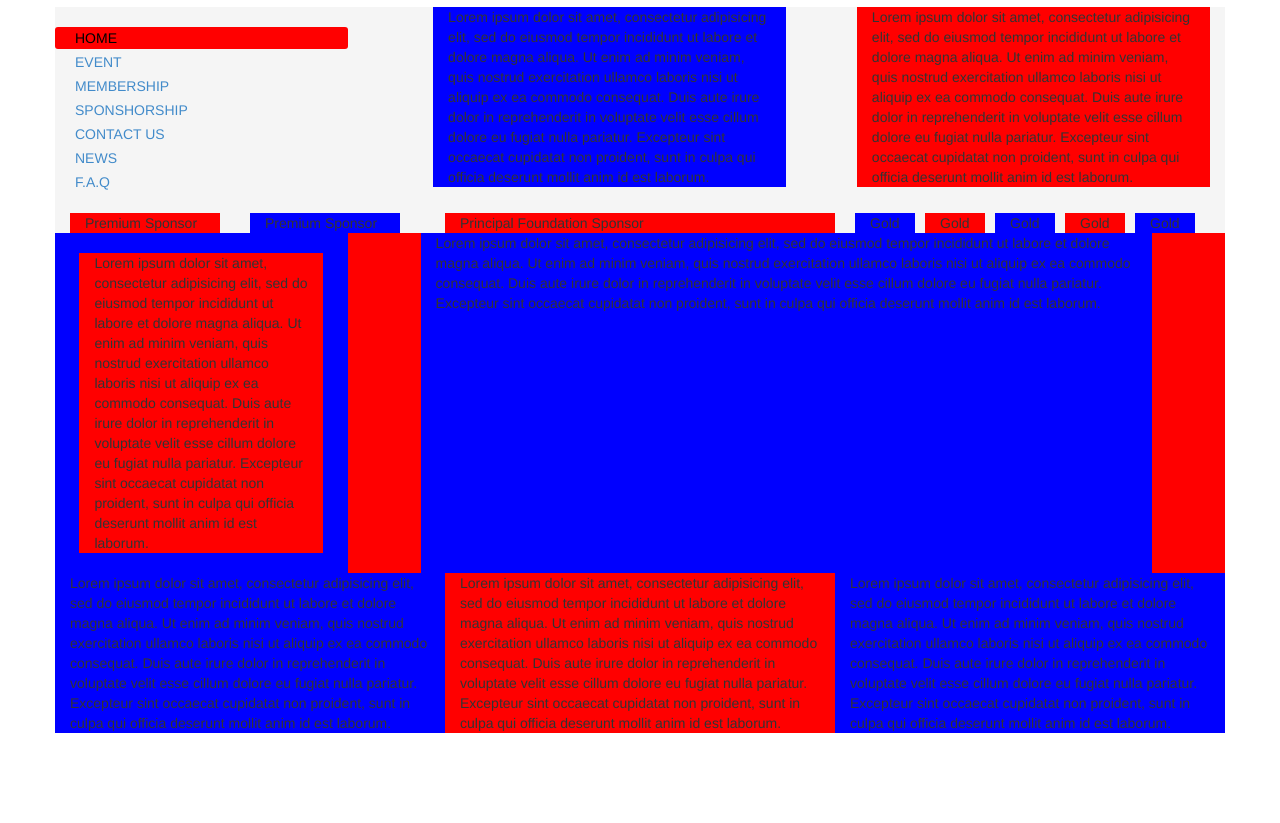
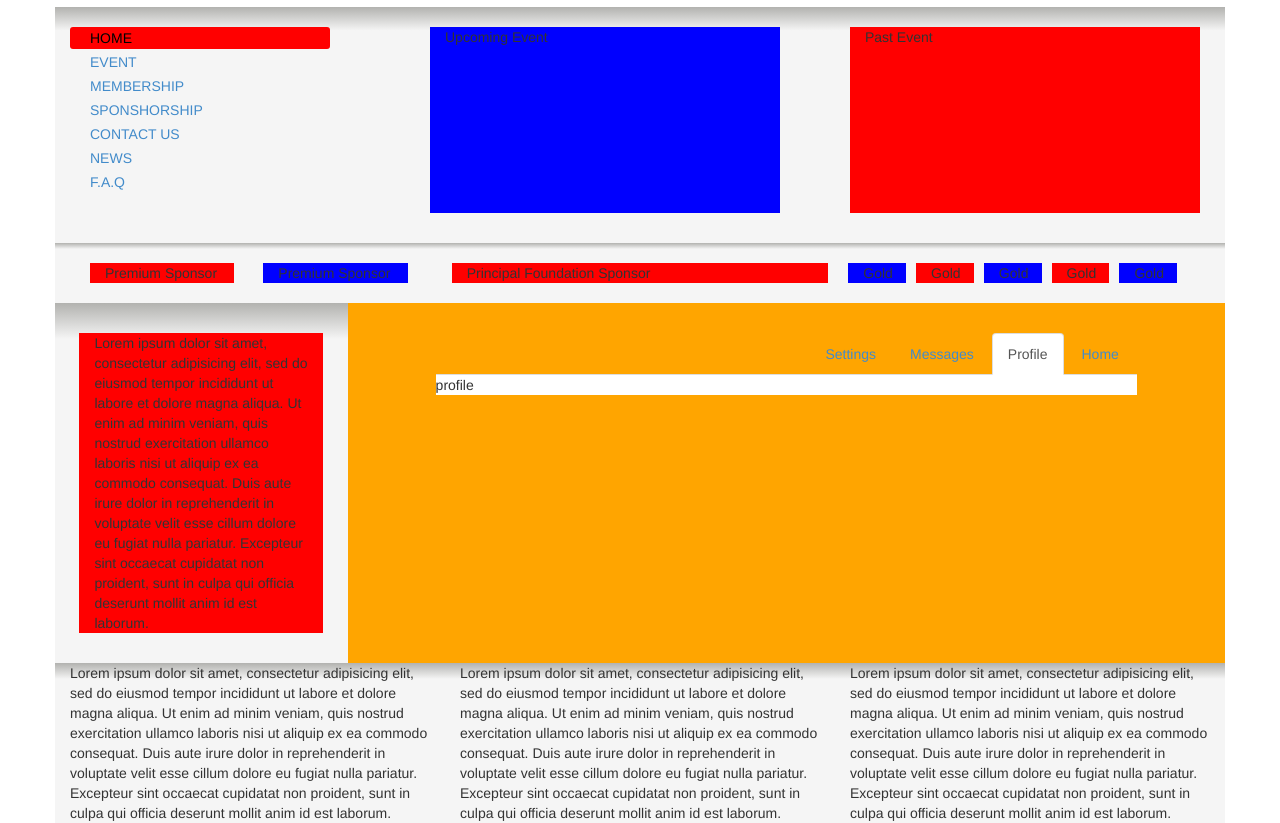
Before and after one commit to rudyfridian/CoalClubIndonesia, a plain HTML site: page index.html in a window 1280 px wide. Shown: the part 63-886 px from the top of the page. Before the commit the page ends 800 px from the top, so only its background shows below. Drawn offline with nearby package versions, Linux system fonts and the light colour scheme.

Commit message:
revision template

```diff
--- a/dist/css/style.css
+++ b/dist/css/style.css
@@ -18,11 +18,25 @@
 }
 
 div.sub-header{
-	background-color: #f5f5f5;
+	background-image:
+    linear-gradient(
+      to bottom,
+      #B2B2AF,
+      #f5f5f5 10%
+    );
+	/*background-color: #f5f5f5;*/
 
 }
-.nav-style{
-		padding:20px 0px 20px;
+#wrapper-nav{
+		padding:20px 0px ;
+		/*display: table;*/
+		overflow: hidden;
+		margin: 0px 10px 30px 0px;
+}
+
+#wrapper-nav [class*="col-"] {
+    margin-bottom: -99999px;
+    padding-bottom: 99999px;
 }
 .banner > .col-md-2{
 	margin-left: 5px;
@@ -30,7 +44,7 @@ div.sub-header{
 	/*padding-left: 5px;*/
 }
 .content{
-		padding:20px 0px 20px;
+		padding:30px 0px 30px;
 		height: inherit;
 		min-height: 100%;
 }
@@ -42,10 +56,10 @@ div.sub-header{
     display: table-cell;
     vertical-align: top;
 }
-#news{
+/*#event{
 	display: table;
 }
-#news .news-content{
+#event .event-content{
 	display: block;
     position:absolute;
     height:auto;
@@ -53,4 +67,21 @@ div.sub-header{
     top:0;
     left:0;
     right:0;
+    float: none;
+    display: table-cell;
+    vertical-align: top;
+}*/
+/*.event-content{
+	margin: px 0px 0px 30px;
+}*/
+/*#footer{
+	margin-top: 30px;
+}*/
+.nav-tabs > li {
+  float: right;
+  /*margin-bottom: -1px;*/
 }
+#ads
+{
+	padding: 20px;
+}
--- a/index.html
+++ b/index.html
@@ -8,11 +8,15 @@
 </head>
 <body>
 	<div class="container">
-		<div class="row"><header>
+
+		<div id="header" class="row">
+			<header>
 				<h1><a href="index.html">CCI</a></h1>
 				<p></p>
-		</header></div>
-		<div class="row sub-header">
+			</header>
+		</div>
+		<div id="sub-header" class="row sub-header">
+			<div id="wrapper-nav">
 				<div class="col-md-3 nav-style">
 					<ul class="nav nav-pills nav-stacked">
 						<li class="active"><a href="">HOME</a></li>
@@ -24,26 +28,21 @@
 						<li><a href="">F.A.Q</a></li>
 					</ul>
 				</div>
-			<div class="col-md-9">
-				<div class="col-md-5 col-md-offset-1" style="background-color:blue">Lorem ipsum dolor sit amet, consectetur adipisicing elit, sed do eiusmod
-					tempor incididunt ut labore et dolore magna aliqua. Ut enim ad minim veniam,
-					quis nostrud exercitation ullamco laboris nisi ut aliquip ex ea commodo
-					consequat. Duis aute irure dolor in reprehenderit in voluptate velit esse
-					cillum dolore eu fugiat nulla pariatur. Excepteur sint occaecat cupidatat non
-					proident, sunt in culpa qui officia deserunt mollit anim id est laborum.
+				<div id="box-event" class="col-md-9">
+					<div class="col-md-5 col-md-offset-1" style="background-color:blue">
+						Upcoming Event
 					</div>
-				<div class="col-md-5 col-md-offset-1" style="background-color:red">Lorem ipsum dolor sit amet, consectetur adipisicing elit, sed do eiusmod
-					tempor incididunt ut labore et dolore magna aliqua. Ut enim ad minim veniam,
-					quis nostrud exercitation ullamco laboris nisi ut aliquip ex ea commodo
-					consequat. Duis aute irure dolor in reprehenderit in voluptate velit esse
-					cillum dolore eu fugiat nulla pariatur. Excepteur sint occaecat cupidatat non
-					proident, sunt in culpa qui officia deserunt mollit anim id est laborum.</div>
+					<div class="col-md-5 col-md-offset-1" style="background-color:red">
+						Past Event
 					</div>
+				</div>
+			</div>
+
 			<!--
 			<div class="col-md-3 col-md-offset-1" style="background-color:blue">Lorem ipsum dolor sit amet, consectetur adipisicing elit. Velit veniam commodi unde facere, id molestias aperiam ipsum quas qui natus perspiciatis. Omnis pariatur placeat eos, suscipit adipisci nesciunt consequatur sequi!</div>
 			<div class="col-md-3 col-md-offset-1" style="background-color:red">Lorem ipsum dolor sit amet, consectetur adipisicing elit. Laborum rerum nulla, facilis totam eligendi, labore similique sunt aliquam voluptatum iure recusandae eius obcaecati vitae consequatur tempore sit, a at. Illo.</div> -->
 		</div>
-		<div class="row sub-header">
+		<div id="ads" class="row sub-header">
 			<div class="col-md-4">
 				<div class="col-md-5"style="background-color:red">Premium Sponsor</div>
 				<div class="col-md-5 col-md-offset-1"style="background-color:blue">Premium Sponsor</div>
@@ -60,33 +59,51 @@
 
 		</div>
 		<div id="content" class="row sub-header">
-			<div class="col-md-3 content" style="background-color:blue">
+			<div id="side-ads" class="col-md-3 content" >
 				<div class="col-md-10 col-md-offset-1" style="background-color:red">Lorem ipsum dolor sit amet, consectetur adipisicing elit, sed do eiusmod
 					tempor incididunt ut labore et dolore magna aliqua. Ut enim ad minim veniam,
 					quis nostrud exercitation ullamco laboris nisi ut aliquip ex ea commodo
 					consequat. Duis aute irure dolor in reprehenderit in voluptate velit esse
 					cillum dolore eu fugiat nulla pariatur. Excepteur sint occaecat cupidatat non
 					proident, sunt in culpa qui officia deserunt mollit anim id est laborum.
+
 				</div>
 			</div>
-			<div id="news" class="col-md-9 content"style="background-color:red">
-				<div  class="col-md-10 col-md-offset-1 news-content" style="background-color:blue">Lorem ipsum dolor sit amet, consectetur adipisicing elit, sed do eiusmod
-					tempor incididunt ut labore et dolore magna aliqua. Ut enim ad minim veniam,
-					quis nostrud exercitation ullamco laboris nisi ut aliquip ex ea commodo
-					consequat. Duis aute irure dolor in reprehenderit in voluptate velit esse
-					cillum dolore eu fugiat nulla pariatur. Excepteur sint occaecat cupidatat non
-					proident, sunt in culpa qui officia deserunt mollit anim id est laborum.</div>
-				</div>
-			</div>
-			<div class="row sub-header">
-				<div class="col-md-4"style="background-color:blue">Lorem ipsum dolor sit amet, consectetur adipisicing elit, sed do eiusmod
+			<div id="event" class="col-md-9 content"style="background-color: #ffa500">
+				<div  class="col-md-10 col-md-offset-1 event-content" >
+
+					<ul class="nav nav-tabs " role="tablist" id="myTab">
+						<li class="active"><a href="#home" role="tab" data-toggle="tab">Home</a></li>
+						<li><a href="#profile" role="tab" data-toggle="tab">Profile</a></li>
+						<li><a href="#messages" role="tab" data-toggle="tab">Messages</a></li>
+						<li><a href="#settings" role="tab" data-toggle="tab">Settings</a></li>
+					</ul>
+
+					<div class="tab-content" style="background-color:#fff">
+					<div class="tab-pane active" id="home">Lorem ipsum dolor sit amet, consectetur adipisicing elit, sed do eiusmod
 					tempor incididunt ut labore et dolore magna aliqua. Ut enim ad minim veniam,
 					quis nostrud exercitation ullamco laboris nisi ut aliquip ex ea commodo
 					consequat. Duis aute irure dolor in reprehenderit in voluptate velit esse
 					cillum dolore eu fugiat nulla pariatur. Excepteur sint occaecat cupidatat non
 					proident, sunt in culpa qui officia deserunt mollit anim id est laborum.
-				</div>
-				<div class="col-md-4"style="background-color:red">
+					Lorem ipsum dolor sit amet, consectetur adipisicing elit, sed do eiusmod
+					tempor incididunt ut labore et dolore magna aliqua. Ut enim ad minim veniam,
+					quis nostrud exercitation ullamco laboris nisi ut aliquip ex ea commodo
+					consequat. Duis aute irure dolor in reprehenderit in voluptate velit esse
+					cillum dolore eu fugiat nulla pariatur. Excepteur sint occaecat cupidatat non
+					proident, sunt in culpa qui officia deserunt mollit anim id est laborum.
+					Lorem ipsum dolor sit amet, consectetur adipisicing elit, sed do eiusmod
+					tempor incididunt ut labore et dolore magna aliqua. Ut enim ad minim veniam,
+					quis nostrud exercitation ullamco laboris nisi ut aliquip ex ea commodo
+					consequat. Duis aute irure dolor in reprehenderit in voluptate velit esse
+					cillum dolore eu fugiat nulla pariatur. Excepteur sint occaecat cupidatat non
+					proident, sunt in culpa qui officia deserunt mollit anim id est laborum.
+					Lorem ipsum dolor sit amet, consectetur adipisicing elit, sed do eiusmod
+					tempor incididunt ut labore et dolore magna aliqua. Ut enim ad minim veniam,
+					quis nostrud exercitation ullamco laboris nisi ut aliquip ex ea commodo
+					consequat. Duis aute irure dolor in reprehenderit in voluptate velit esse
+					cillum dolore eu fugiat nulla pariatur. Excepteur sint occaecat cupidatat non
+					proident, sunt in culpa qui officia deserunt mollit anim id est laborum.
 					Lorem ipsum dolor sit amet, consectetur adipisicing elit, sed do eiusmod
 					tempor incididunt ut labore et dolore magna aliqua. Ut enim ad minim veniam,
 					quis nostrud exercitation ullamco laboris nisi ut aliquip ex ea commodo
@@ -94,7 +111,30 @@
 					cillum dolore eu fugiat nulla pariatur. Excepteur sint occaecat cupidatat non
 					proident, sunt in culpa qui officia deserunt mollit anim id est laborum.
 					</div>
-				<div class="col-md-4"style="background-color:blue">
+						<div class="tab-pane" id="profile">profile</div>
+						<div class="tab-pane" id="messages">Messages</div>
+						<div class="tab-pane" id="settings">Settings</div>
+					</div>
+				</div>
+			</div>
+		</div>
+		<div id="footer" class="row sub-header">
+			<div class="col-md-4">Lorem ipsum dolor sit amet, consectetur adipisicing elit, sed do eiusmod
+				tempor incididunt ut labore et dolore magna aliqua. Ut enim ad minim veniam,
+				quis nostrud exercitation ullamco laboris nisi ut aliquip ex ea commodo
+				consequat. Duis aute irure dolor in reprehenderit in voluptate velit esse
+				cillum dolore eu fugiat nulla pariatur. Excepteur sint occaecat cupidatat non
+				proident, sunt in culpa qui officia deserunt mollit anim id est laborum.
+			</div>
+			<div class="col-md-4">
+				Lorem ipsum dolor sit amet, consectetur adipisicing elit, sed do eiusmod
+				tempor incididunt ut labore et dolore magna aliqua. Ut enim ad minim veniam,
+				quis nostrud exercitation ullamco laboris nisi ut aliquip ex ea commodo
+				consequat. Duis aute irure dolor in reprehenderit in voluptate velit esse
+				cillum dolore eu fugiat nulla pariatur. Excepteur sint occaecat cupidatat non
+				proident, sunt in culpa qui officia deserunt mollit anim id est laborum.
+			</div>
+			<div class="col-md-4">
 				Lorem ipsum dolor sit amet, consectetur adipisicing elit, sed do eiusmod
 				tempor incididunt ut labore et dolore magna aliqua. Ut enim ad minim veniam,
 				quis nostrud exercitation ullamco laboris nisi ut aliquip ex ea commodo
@@ -106,8 +146,15 @@
 	</div>
 </body>
 <!-- jQuery -->
-	<script src="dist/js/jquery.js"></script>
+<script src="dist/js/jquery.min.js"></script>
 <!-- Bootstrap JavaScript -->
 <script src="dist/js/bootstrap.min.js"></script>
+<script>
+$(document).ready(function(){
+
+    $("#myTab li:eq(1) a").tab('show');
+
+})
+</script>
 
 </html>
```
Lines whose indentation alone changed are shown as unchanged.
